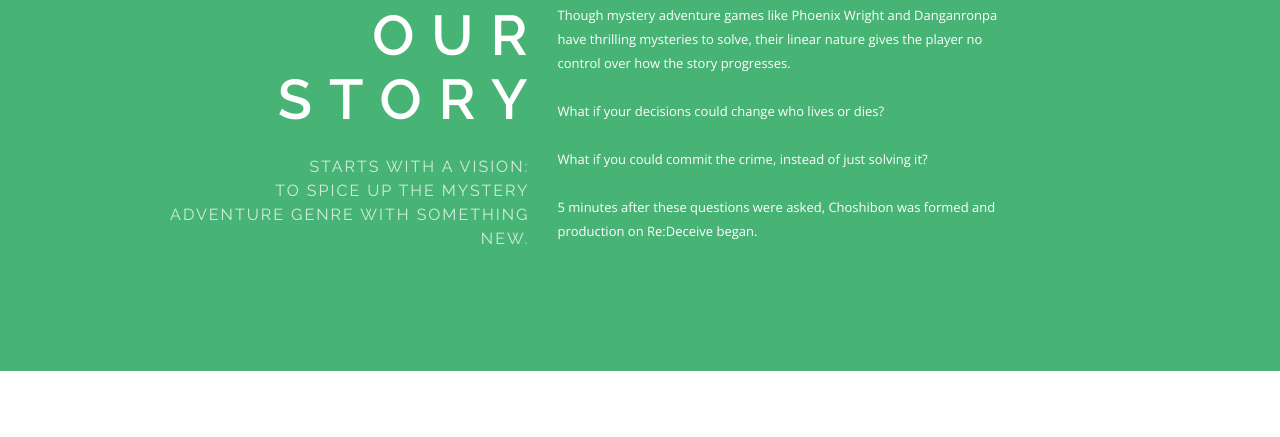
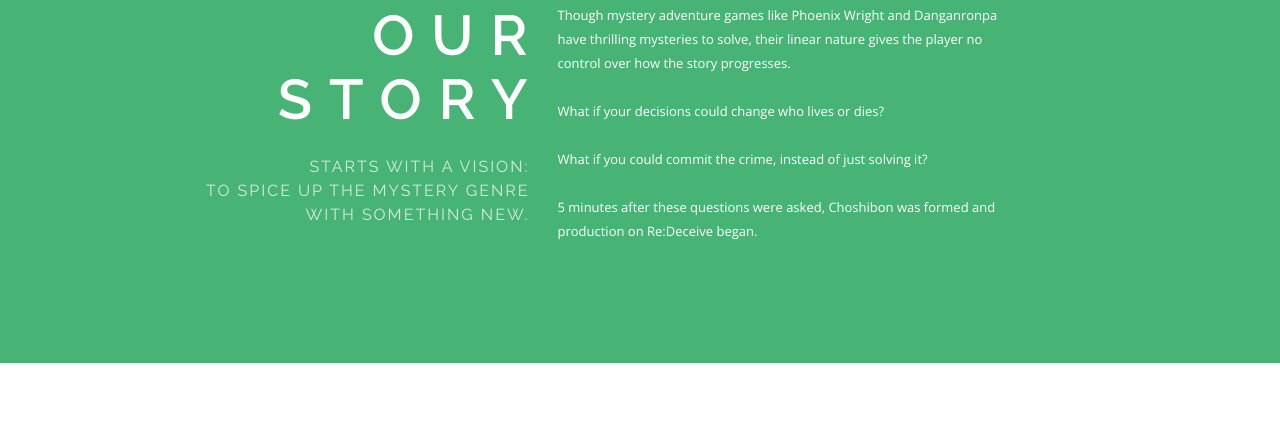
Before and after one commit to austinchowong/choshibon-DEV, a plain HTML site: page index.html in a window 1280 px wide. Shown: the part 1089-1526 px from the top of the page. Drawn offline with nearby package versions, Linux system fonts and the light colour scheme; files that its build step writes are made by us from their sources; a script that the page names is missing.

Commit message:
Update index.html

```diff
--- a/index.html
+++ b/index.html
@@ -109,7 +109,7 @@
 						<div class="col-md-4 col-md-offset-1 text-right text-left-xs col-sm-5">
 							<h1 class="uppercase mb24 bold italic">Our story</h1>
 
-							<h5 class="uppercase italic fade-1-4">starts with a vision:<br/> to spice up the mystery adventure genre with something new.</h5>
+							<h5 class="uppercase italic fade-1-4">starts with a vision:<br/> to spice up the mystery genre with something new.</h5>
 							<hr class="visible-xs">
 						</div><div class="col-md-5 col-sm-7">
 							<p>
```
